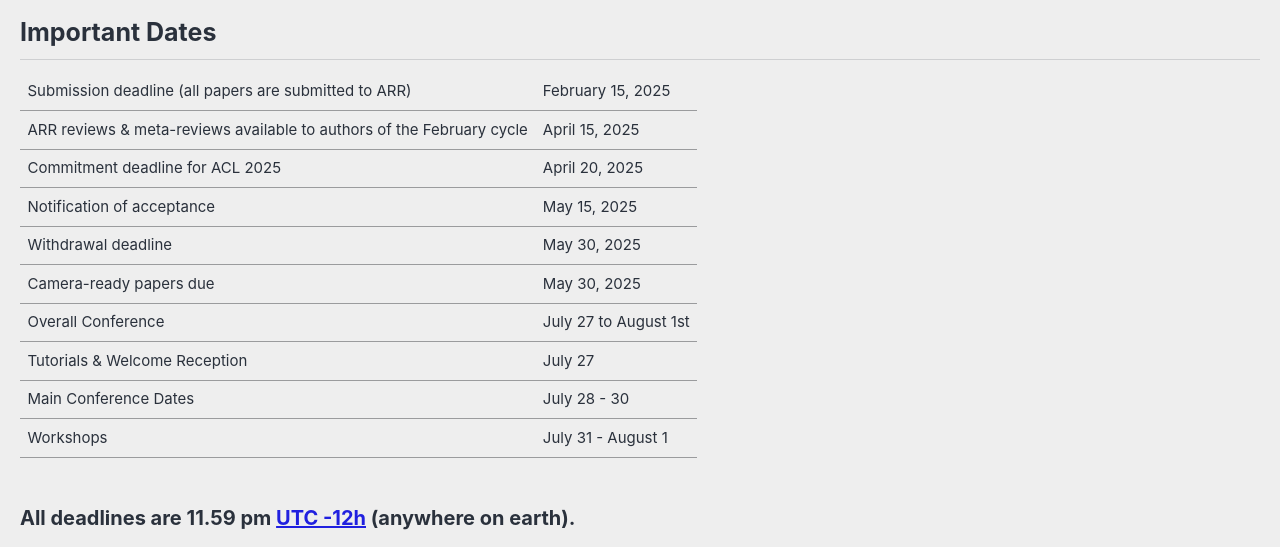
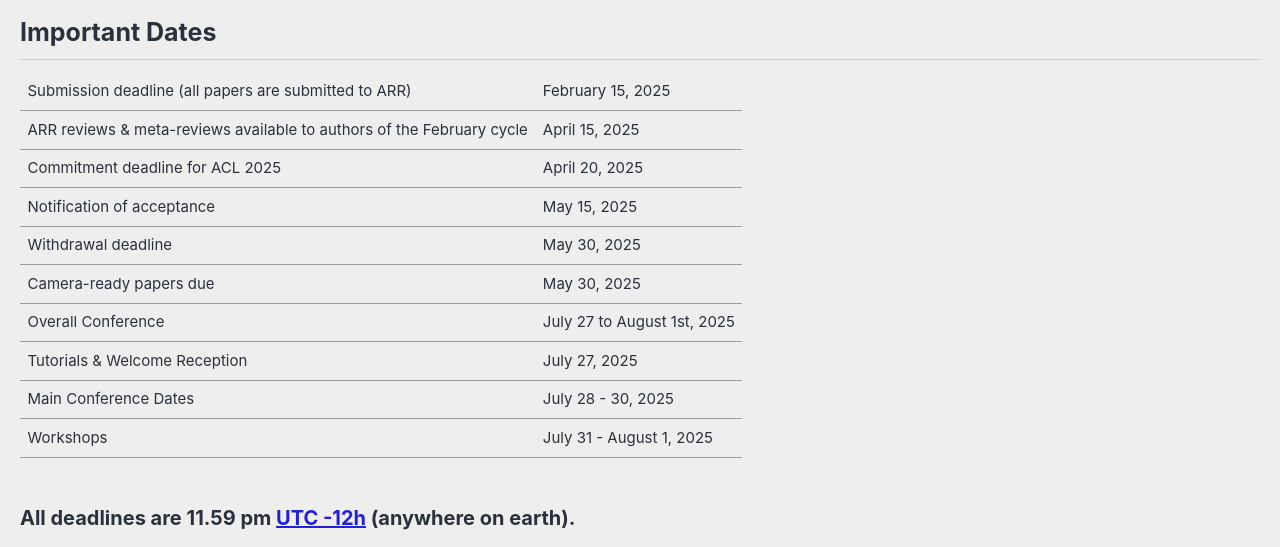
Before and after one commit to acl-org/acl-2025, a Jekyll site: the page built from _pages/home.md, in a window 1280 px wide. Shown: the part 1088-1635 px from the top of the page. Built offline with Jekyll 4.4.1, drawn with Linux system fonts in a browser that asks for light colours; cached includes are drawn as plain includes; nearby versions of some CDN libraries.

Commit message:
Update home.md

```diff
--- a/_pages/home.md
+++ b/_pages/home.md
@@ -106,10 +106,10 @@ Commitment deadline for ACL 2025 | April 20, 2025 |
 Notification of acceptance | May 15, 2025 |
 Withdrawal deadline | May 30, 2025 |
 Camera-ready papers due | May 30, 2025 |
-Overall Conference | July 27 to August 1st |
-Tutorials & Welcome Reception | July 27 |
-Main Conference Dates | July 28 - 30 |
-Workshops | July 31 - August 1 |
+Overall Conference | July 27 to August 1st, 2025 |
+Tutorials & Welcome Reception | July 27, 2025 |
+Main Conference Dates | July 28 - 30, 2025 |
+Workshops | July 31 - August 1, 2025 |
 
 <style>
 .dates-table { font-size: .9em; }
```
